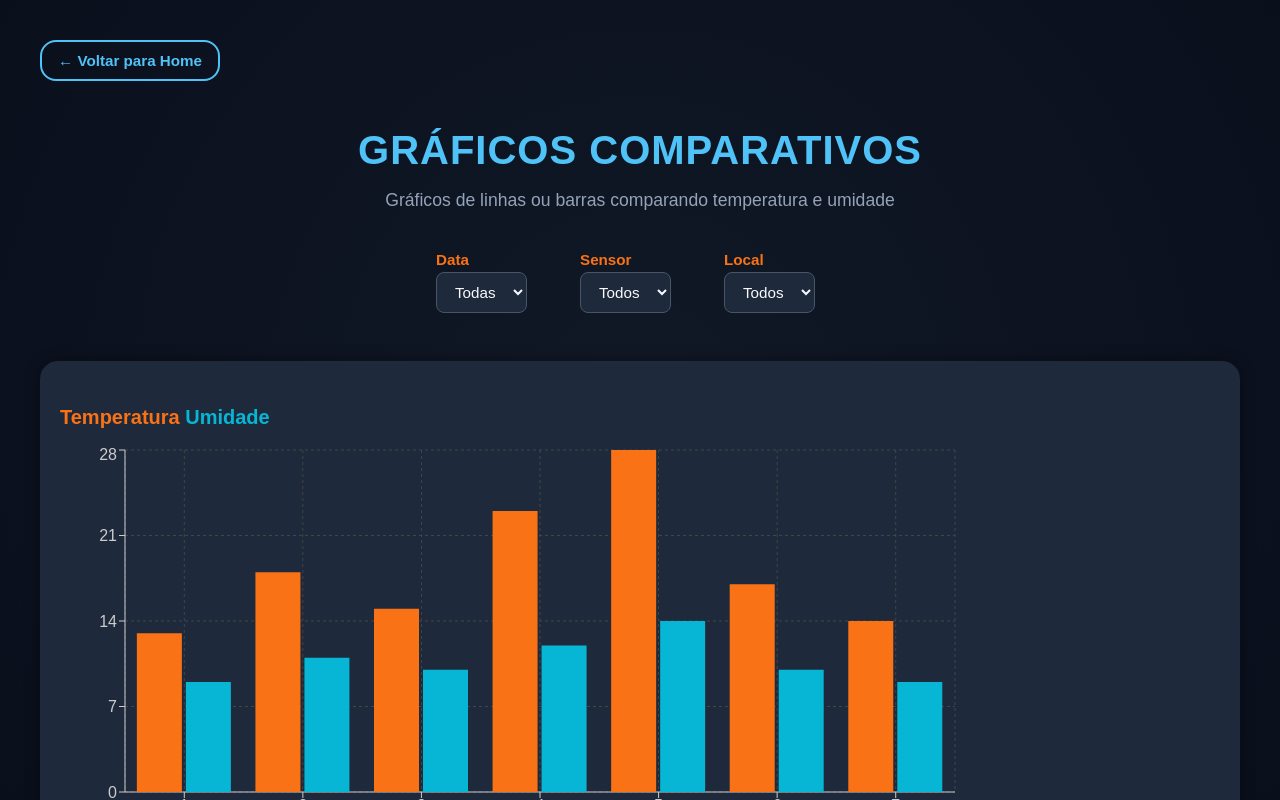
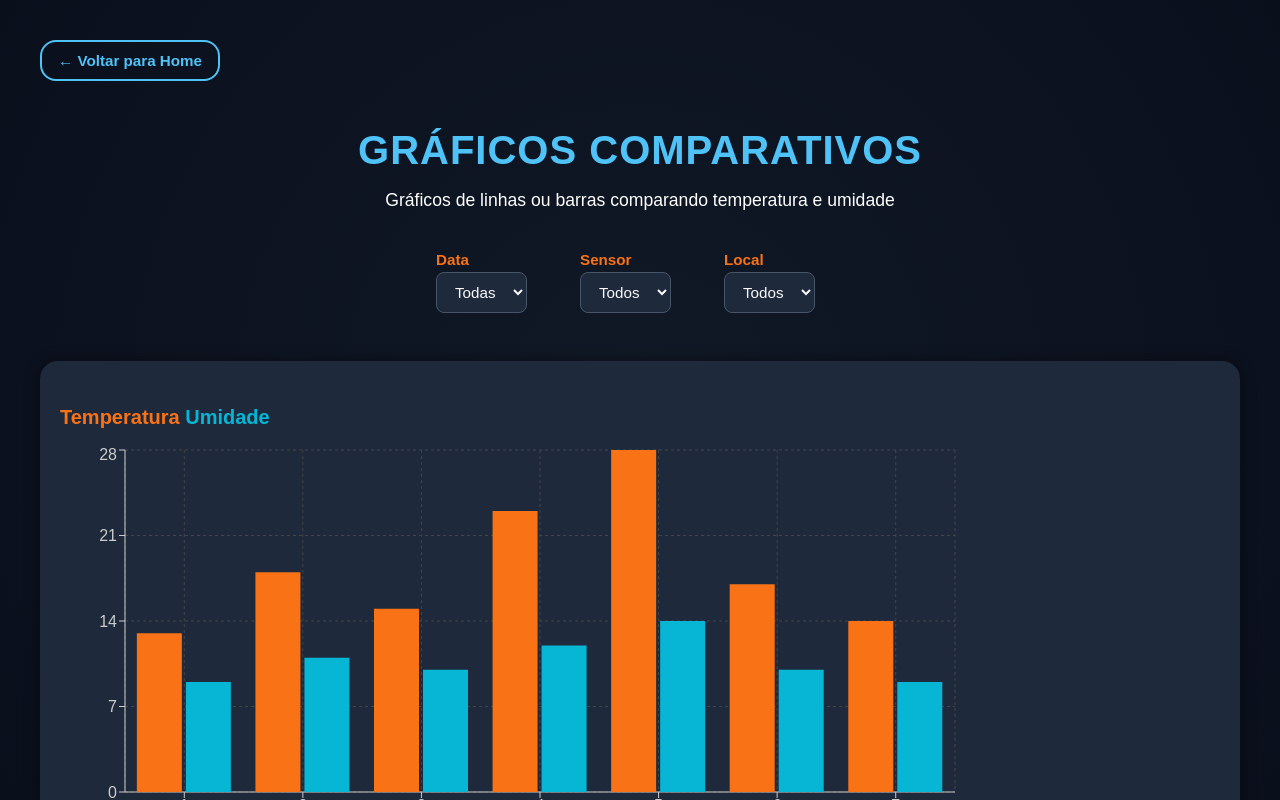
Before and after one commit to Beatrizdutra18/Smart_City, a React (Vite) app in the folder front/: page /graficos in a window 1280 px wide. Built offline with nearby package versions, Linux system fonts and the light colour scheme.

Commit message:
20/06/2025 23:20

```diff
--- a/front/src/Graficos/graficos.css
+++ b/front/src/Graficos/graficos.css
@@ -26,7 +26,7 @@ body {
   /* Subtítulo */
   .subtitulo {
     text-align: center;
-    color: #94a3b8;
+    color: #ffffff;
     font-size: 1.1rem;
     margin-bottom: 2.5rem;
   }
```
